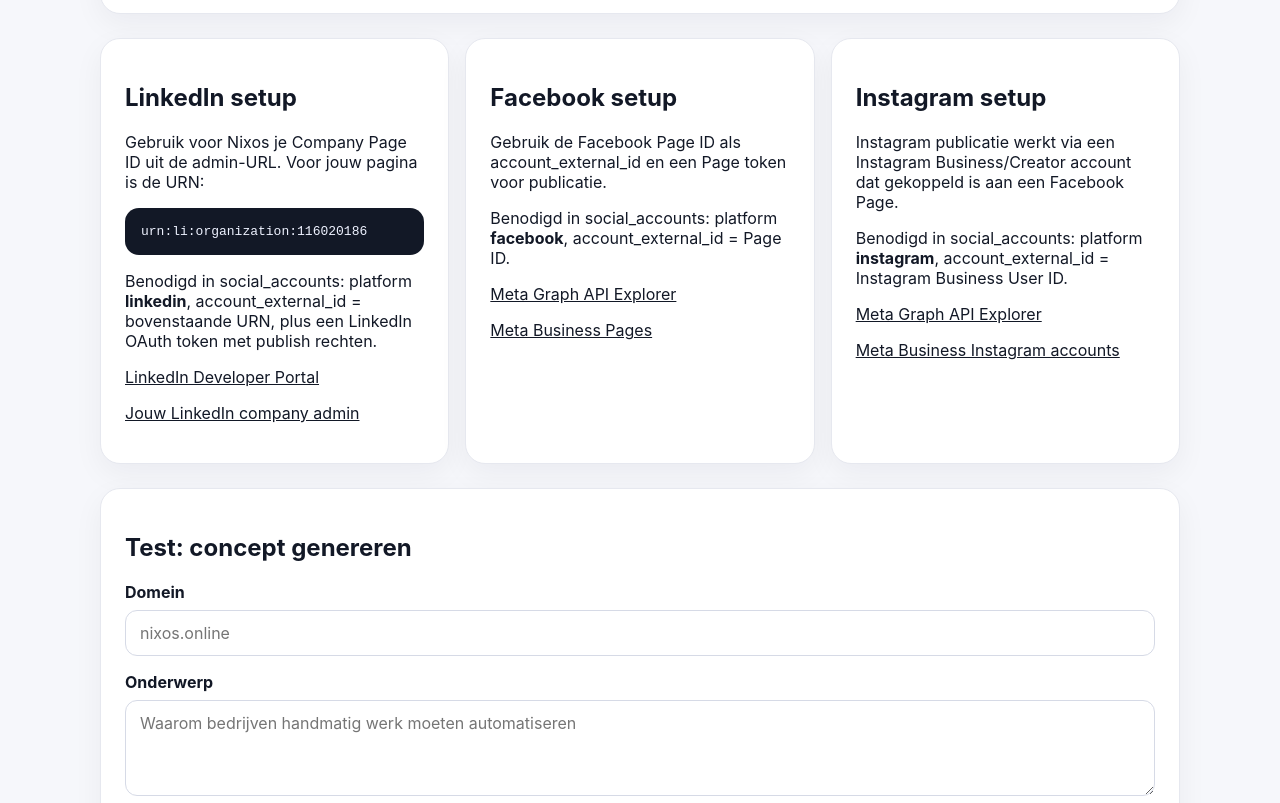
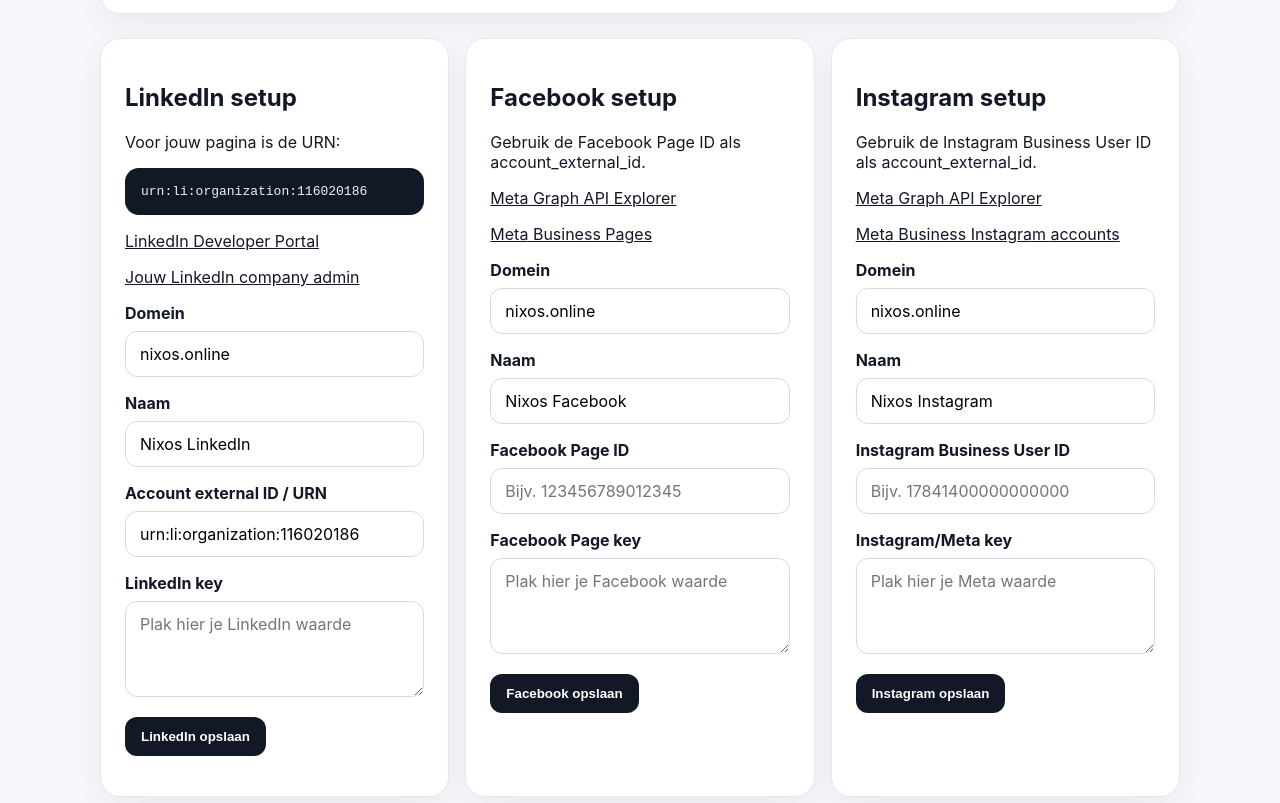
Before and after one commit to leon-blip75/social-ai-automated, a Next.js app: page /setup in a window 1280 px wide. Shown: the part 2157-2960 px from the top of the page. Built offline with nearby package versions, Linux system fonts and the light colour scheme.

Commit message:
Add platform credential input forms to setup page

```diff
--- a/app/setup/page.tsx
+++ b/app/setup/page.tsx
@@ -53,6 +53,24 @@
       setResult(JSON.stringify(output, null, 2));
     } catch (error: any) {
       setResult(`Planning opslaan mislukt: ${error?.message || String(error)}`);
+    }
+  }
+
+  async function savePlatform(formData: FormData) {
+    try {
+      setResult('Bezig met platform setup opslaan...');
+      const values: any = Object.fromEntries(formData.entries());
+      values.access_token = values.platform_key;
+      delete values.platform_key;
+      const res = await fetch('/api/social-accounts', {
+        method: 'POST',
+        headers: { 'Content-Type': 'application/json' },
+        body: JSON.stringify(values)
+      });
+      const output = await readResponse(res);
+      setResult(JSON.stringify(output, null, 2));
+    } catch (error: any) {
+      setResult(`Platform setup opslaan mislukt: ${error?.message || String(error)}`);
     }
   }
 
@@ -114,27 +132,48 @@
       <section className="grid">
         <div className="card">
           <h2>LinkedIn setup</h2>
-          <p>Gebruik voor Nixos je Company Page ID uit de admin-URL. Voor jouw pagina is de URN:</p>
+          <p>Voor jouw pagina is de URN:</p>
           <pre>urn:li:organization:116020186</pre>
-          <p>Benodigd in social_accounts: platform <strong>linkedin</strong>, account_external_id = bovenstaande URN, plus een LinkedIn OAuth token met publish rechten.</p>
           <p><a href="https://www.linkedin.com/developers/apps" target="_blank">LinkedIn Developer Portal</a></p>
           <p><a href="https://www.linkedin.com/company/116020186/admin/dashboard/" target="_blank">Jouw LinkedIn company admin</a></p>
+          <form action={savePlatform}>
+            <input type="hidden" name="platform" value="linkedin" />
+            <label>Domein</label><input name="domain" defaultValue="nixos.online" required />
+            <label>Naam</label><input name="account_name" defaultValue="Nixos LinkedIn" />
+            <label>Account external ID / URN</label><input name="account_external_id" defaultValue="urn:li:organization:116020186" required />
+            <label>LinkedIn key</label><textarea name="platform_key" placeholder="Plak hier je LinkedIn waarde" required />
+            <p><button className="button" type="submit">LinkedIn opslaan</button></p>
+          </form>
         </div>
 
         <div className="card">
           <h2>Facebook setup</h2>
-          <p>Gebruik de Facebook Page ID als account_external_id en een Page token voor publicatie.</p>
-          <p>Benodigd in social_accounts: platform <strong>facebook</strong>, account_external_id = Page ID.</p>
+          <p>Gebruik de Facebook Page ID als account_external_id.</p>
           <p><a href="https://developers.facebook.com/tools/explorer/" target="_blank">Meta Graph API Explorer</a></p>
           <p><a href="https://business.facebook.com/settings/pages" target="_blank">Meta Business Pages</a></p>
+          <form action={savePlatform}>
+            <input type="hidden" name="platform" value="facebook" />
+            <label>Domein</label><input name="domain" defaultValue="nixos.online" required />
+            <label>Naam</label><input name="account_name" defaultValue="Nixos Facebook" />
+            <label>Facebook Page ID</label><input name="account_external_id" placeholder="Bijv. 123456789012345" required />
+            <label>Facebook Page key</label><textarea name="platform_key" placeholder="Plak hier je Facebook waarde" required />
+            <p><button className="button" type="submit">Facebook opslaan</button></p>
+          </form>
         </div>
 
         <div className="card">
           <h2>Instagram setup</h2>
-          <p>Instagram publicatie werkt via een Instagram Business/Creator account dat gekoppeld is aan een Facebook Page.</p>
-          <p>Benodigd in social_accounts: platform <strong>instagram</strong>, account_external_id = Instagram Business User ID.</p>
+          <p>Gebruik de Instagram Business User ID als account_external_id.</p>
           <p><a href="https://developers.facebook.com/tools/explorer/" target="_blank">Meta Graph API Explorer</a></p>
           <p><a href="https://business.facebook.com/settings/instagram-accounts" target="_blank">Meta Business Instagram accounts</a></p>
+          <form action={savePlatform}>
+            <input type="hidden" name="platform" value="instagram" />
+            <label>Domein</label><input name="domain" defaultValue="nixos.online" required />
+            <label>Naam</label><input name="account_name" defaultValue="Nixos Instagram" />
+            <label>Instagram Business User ID</label><input name="account_external_id" placeholder="Bijv. 17841400000000000" required />
+            <label>Instagram/Meta key</label><textarea name="platform_key" placeholder="Plak hier je Meta waarde" required />
+            <p><button className="button" type="submit">Instagram opslaan</button></p>
+          </form>
         </div>
       </section>
 
```
